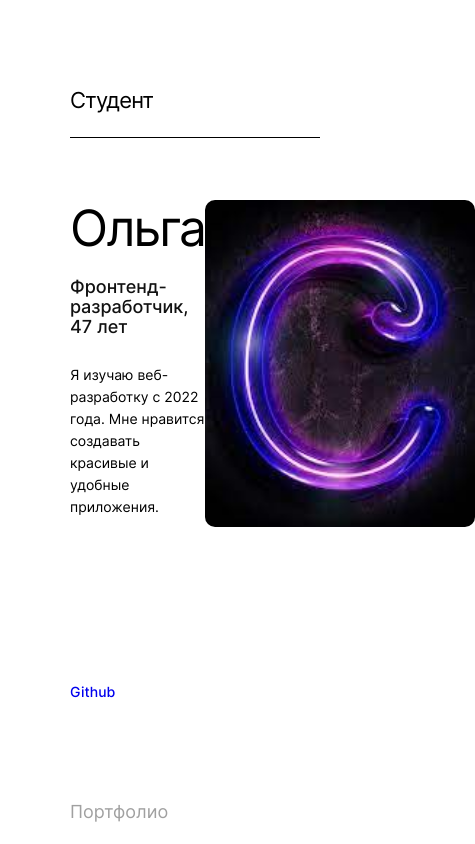
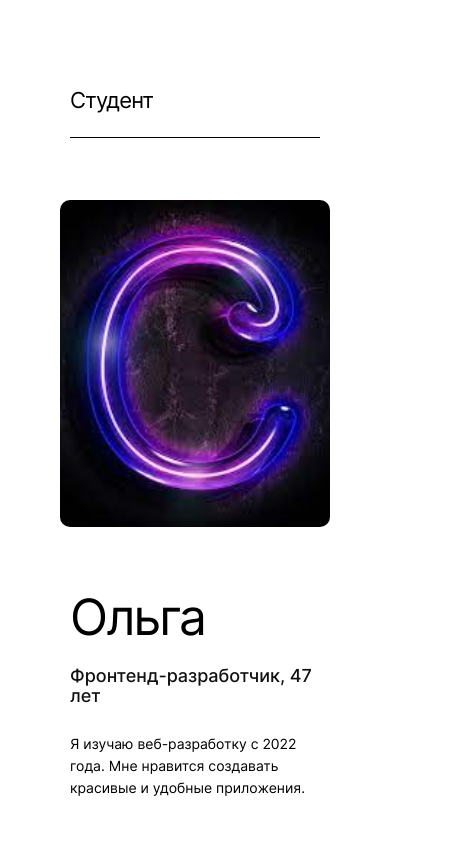
Before and after one commit to Olga-Sotula/movies-explorer-frontend, a React (Create React App) app: page / in a window 390 px wide. Shown: the part 2500-3344 px from the top of the page, 475 px wide, since content can reach past the window. Built offline with nearby package versions, Linux system fonts and the light colour scheme.

Commit message:
add media to main

```diff
--- a/src/components/AboutMe/AboutMe.css
+++ b/src/components/AboutMe/AboutMe.css
@@ -10,6 +10,14 @@
   display: flex;
   flex-direction: row;
   justify-content: space-between;
+}
+
+@media (max-width: 600px) {
+  .about-me__card {
+    margin: 0 auto;
+    flex-direction: column-reverse;
+    align-items: center;
+  }
 }
 
 .about-me__profile {
@@ -41,6 +49,12 @@
   mix-blend-mode: normal;
 }
 
+@media (max-width: 600px) {
+  .about-me__description {
+    margin: 27px 0 44px;
+  }
+}
+
 .about-me__github {
   text-decoration: none;
   font-weight: 500;
--- a/src/components/Footer/Footer.css
+++ b/src/components/Footer/Footer.css
@@ -4,6 +4,12 @@
   margin: 0 auto;
   padding: 170px 70px 0;
   box-sizing: border-box;
+}
+
+@media (max-width: 600px) {
+  .footer {
+    display: none;
+  }
 }
 
 .footer__header {
```
Also changed, not shown: src/components/Button/Button.css (+0 -33 lines).
